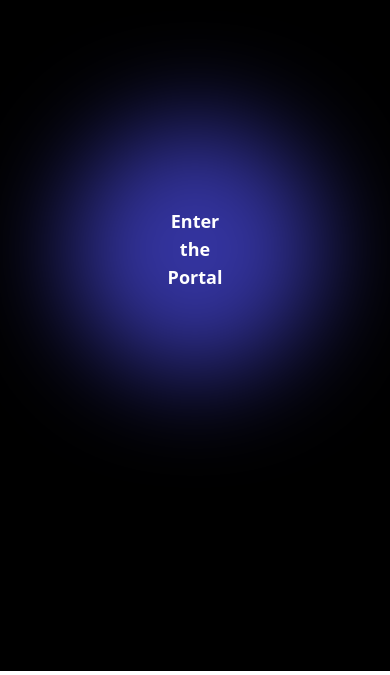
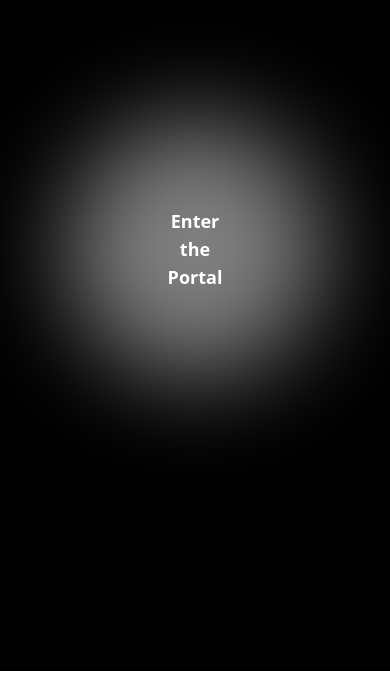
Before and after one commit to timmycodes88/studs-lit-kit, a SvelteKit app: page / in a window 390 px wide. Shown: the part 173-848 px from the top of the page. Built offline with nearby package versions, Linux system fonts and the light colour scheme.

Commit message:
Links Emitter - Audio Store

```diff
--- a/src/routes/(landing)/+page.svelte
+++ b/src/routes/(landing)/+page.svelte
@@ -17,12 +17,15 @@
   } else {
     audio?.pause()
   }
-
+  let landingParticlesReady = false
   const start = () => {
     audio = new Audio('/assets/her.mp3')
     audio.loop = true
     audio.play()
     hasEntered = true
+    setTimeout(() => {
+      landingParticlesReady = true
+    }, 1300)
   }
   onMount(() => () => audio.pause())
 
@@ -48,7 +51,7 @@
         Enter the Portal
       </button>
     </div>
-    <Glow {showGlow} />
+    <Glow enter {showGlow} />
   </div>
 {:else}
   <img src="/assets/metame.png" alt="Meta Me" />
@@ -75,14 +78,18 @@
       <a
         href="https://github.com/timmycodes88/studs-lit-kit"
         target="_blank"
-        class="btn btn-link"
+        class="hidden btn btn-link lg:inline-flex"
       >
         Check out the Source Code
       </a>
     </div>
-    <LandingPageParticals />
     <Feature mobile />
   </div>
+  {#if landingParticlesReady}
+    <div in:fade={{ duration: 1250 }}>
+      <LandingPageParticals />
+    </div>
+  {/if}
 {/if}
 
 <style lang="postcss">
--- a/src/routes/(landing)/Glow.svelte
+++ b/src/routes/(landing)/Glow.svelte
@@ -1,6 +1,7 @@
 <script>
   import { cn } from '$lib/utils'
   export let showGlow = true
+  export let enter = false
 </script>
 
 <div
@@ -9,28 +10,47 @@
     showGlow && 'scale-100 opacity-100'
   )}
 >
-  <section class="glow" />
+  <section class={cn('glow', enter && 'glowSmall')} />
 </div>
 
 <style lang="postcss">
   .glow {
-    @apply w-64 h-64 md:w-96 md:h-96;
     @apply rounded-full blur-[50px] transition-all;
+    @apply w-[22rem] h-[22rem] md:w-[32rem] md:h-[32rem];
     animation: pulse 5s cubic-bezier(0, 0, 0, 0.5) infinite,
       glow 8s linear infinite;
   }
+  .glowSmall {
+    @apply w-64 h-64 md:w-72 md:h-72;
+    animation: pulse 5s cubic-bezier(0, 0, 0, 0.5) infinite,
+      glow2 8s linear infinite;
+  }
   @keyframes glow {
     0% {
-      @apply bg-[#d41876]/70;
+      @apply bg-[#d41876]/50;
     }
     33% {
-      @apply bg-[#ebb305]/70;
+      @apply bg-[#ebb305]/50;
     }
     66% {
-      @apply bg-[#383efe]/70;
+      @apply bg-[#383efe]/50;
     }
     100% {
-      @apply bg-[#d41876]/70;
+      @apply bg-[#d41876]/50;
+    }
+  }
+  @keyframes glow2 {
+    0% {
+      @apply bg-[#fff]/50;
+    }
+    33% {
+      @apply bg-[#fff]/50;
+    }
+    66% {
+      @apply bg-[#fff]/50;
+    }
+    100% {
+      @apply bg-[#fff]/50;
     }
   }
   @keyframes pulse {
```
